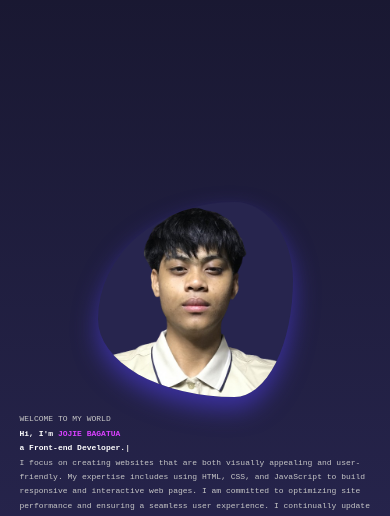
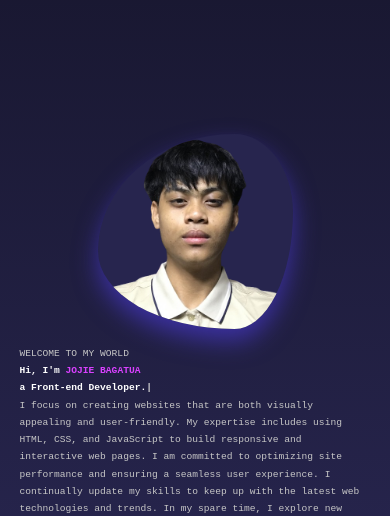
Before and after one commit to Jojie16/Portfolio-v2, a plain HTML site: page Portfolio v2/index.html in a window 390 px wide. Shown: the part 266-782 px from the top of the page. Drawn offline with Linux system fonts and the light colour scheme; a web font is replaced by a local one.

Commit message:
Update style.css

```diff
--- a/Portfolio v2/style.css
+++ b/Portfolio v2/style.css
@@ -302,7 +302,7 @@ nav{
 @media (max-width: 480px){
 
     .left-text-info, p, h1{
-        font-size: .5rem;
+        font-size: .6rem;
     }
 
     .left-text-info{
```
